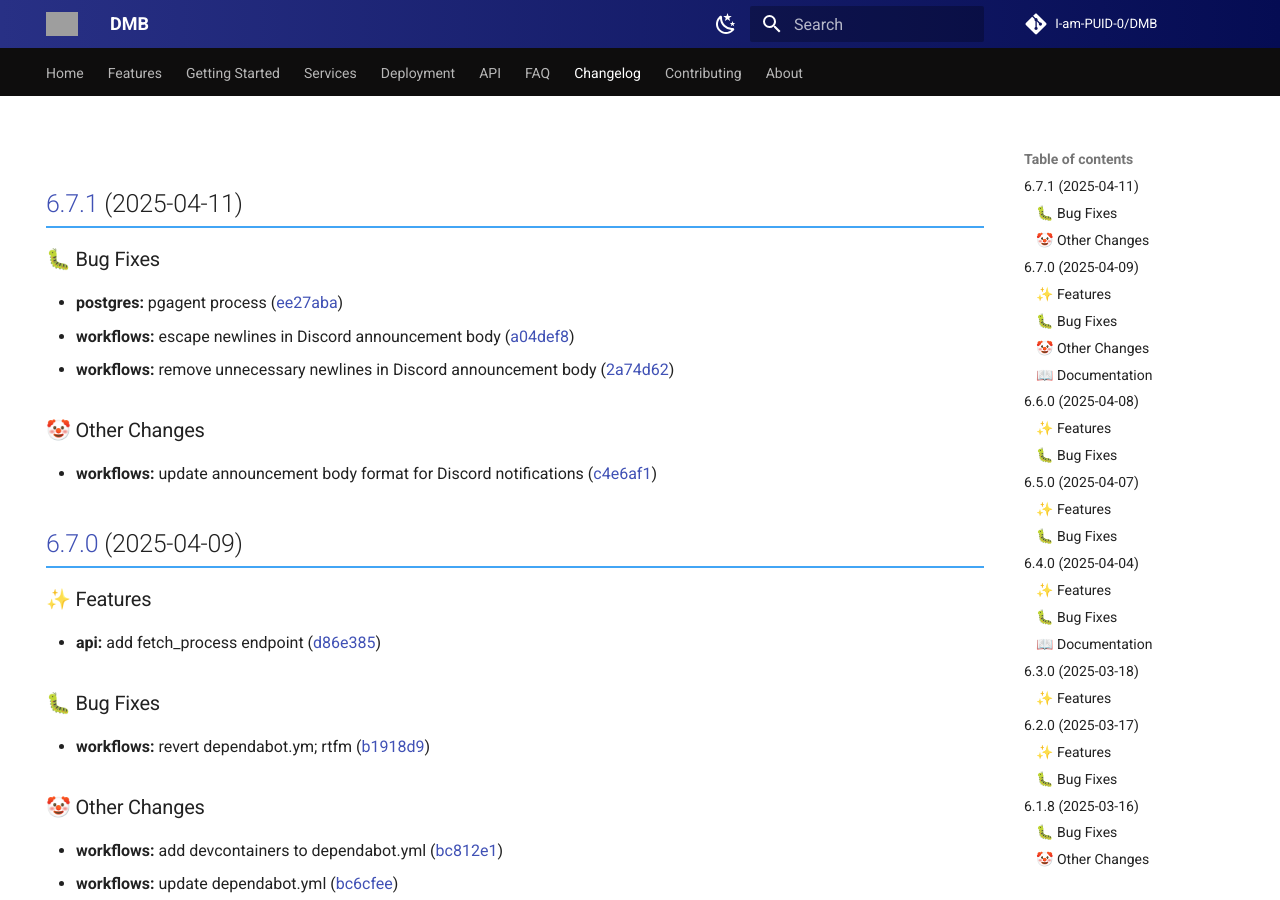
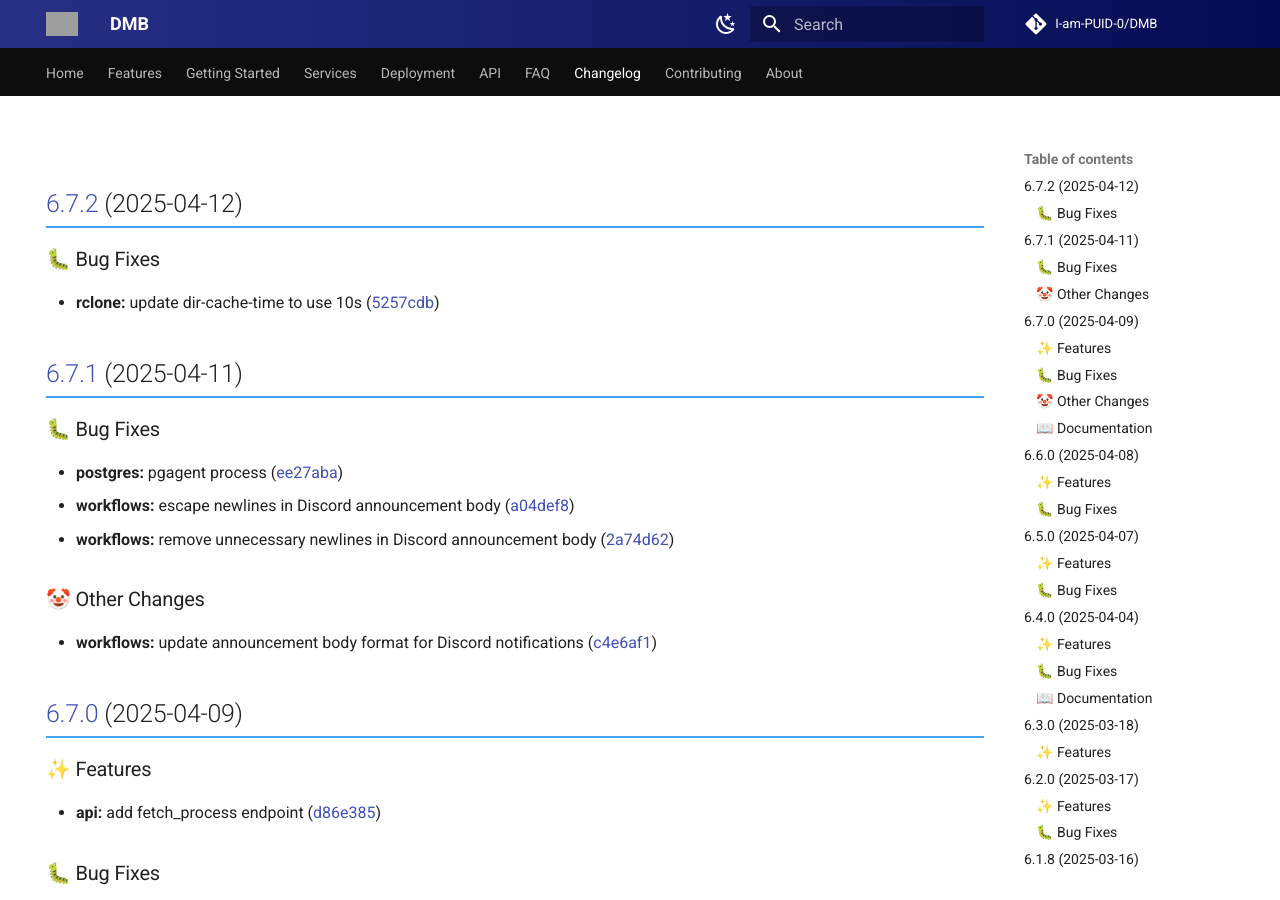
Before and after one commit to I-am-PUID-0/DMB_Docs, an MkDocs documentation site: the page built from docs/changelog.md, in a window 1280 px wide and 900 px high. Built offline with MkDocs 1.6.1 and Material for MkDocs 9.7.7, drawn with Linux system fonts in a browser that asks for light colours; comment, search, counter and statistics services are not loaded; grey boxes are pictures that could not be loaded.

Commit message:
Update Changelog

```diff
--- a/docs/changelog.md
+++ b/docs/changelog.md
@@ -4,6 +4,13 @@ hide:
 ---
 
 # Changelog
+
+## [6.7.2](https://github.com/I-am-PUID-0/DMB/compare/6.7.1...6.7.2) (2025-04-12)
+
+
+### 🐛 Bug Fixes
+
+* **rclone:** update dir-cache-time to use 10s ([5257cdb](https://github.com/I-am-PUID-0/DMB/commit/5257cdbe9ae8eed7ea52e26468928595f15d5a4a))
 
 ## [6.7.1](https://github.com/I-am-PUID-0/DMB/compare/6.7.0...6.7.1) (2025-04-11)
 
```
